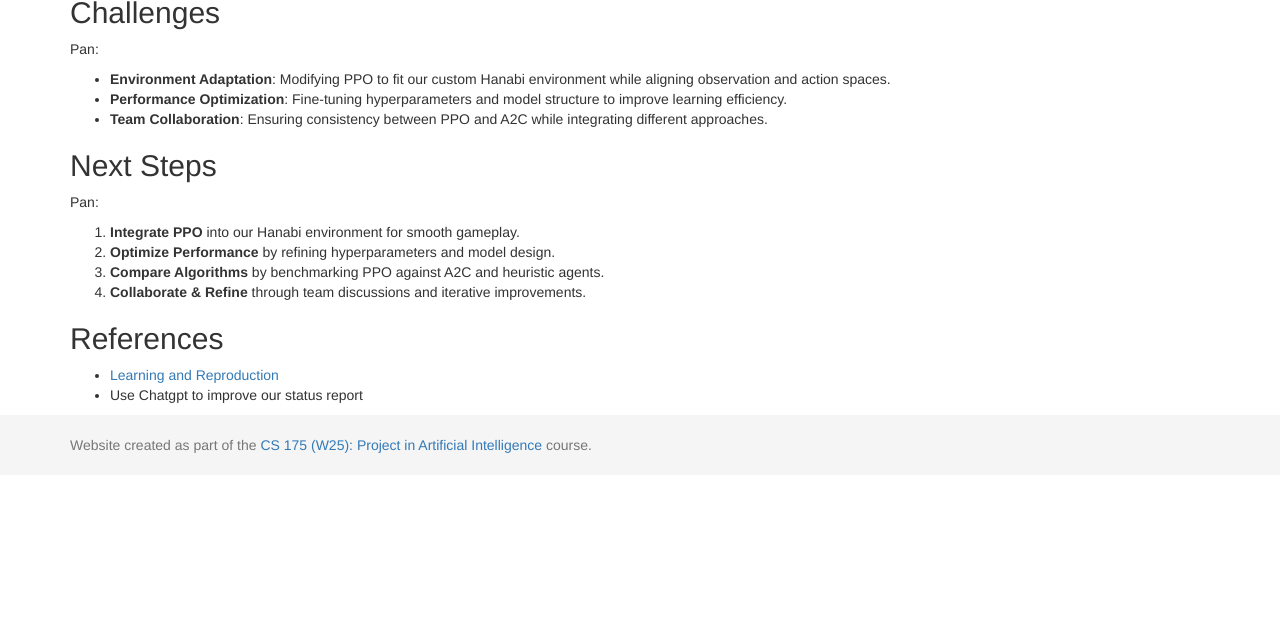
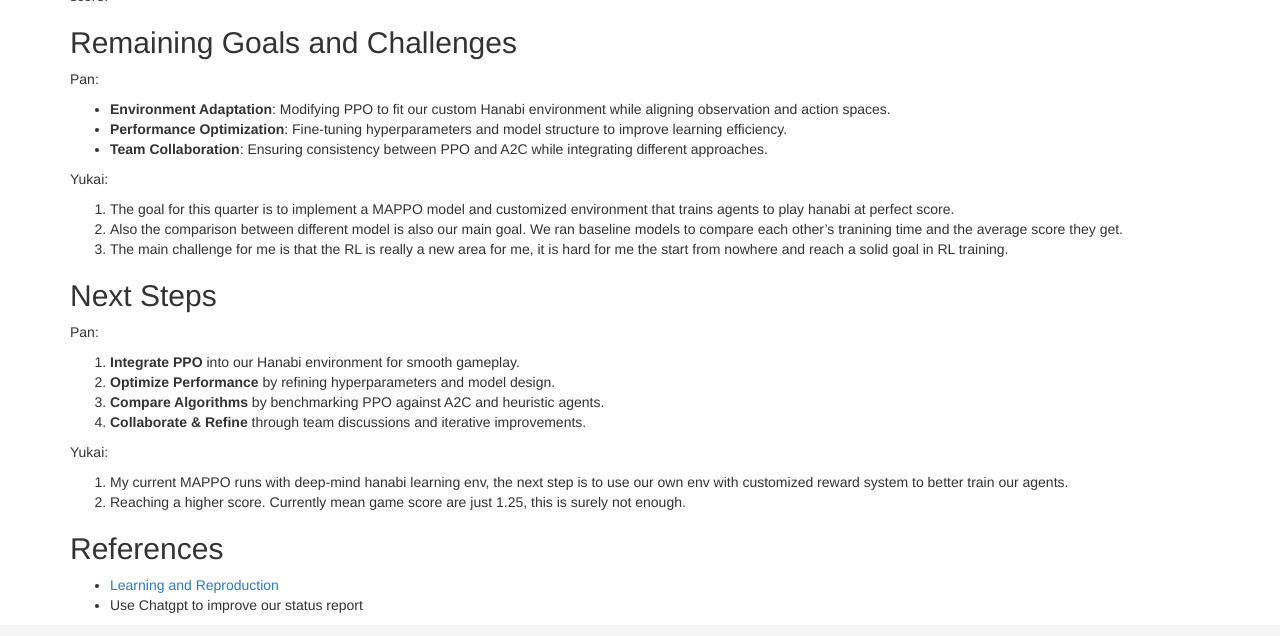
Before and after one commit to pddpdd20020105/ICS-175-fireworker, a Jekyll site: the page built from docs/status.md, in a window 1280 px wide and 900 px high, scrolled down 3361 px, cut to the strip 264-900 px from the top of the window. Built offline with Jekyll 4.4.1, drawn with Linux system fonts in a browser that asks for light colours; before the commit the page ends 4100 px from its top, so only the background shows below that; some of the changed text lies outside the part shown.

Commit message:
Update status.md

```diff
--- a/docs/status.md
+++ b/docs/status.md
@@ -60,16 +60,22 @@ Yukai:
 
 The following are the mean game score gained by every 100 episodes:
 <img width="656" alt="image" src="https://github.com/user-attachments/assets/02e422cf-6de5-4099-bd15-4e69b03014c6" />
+
 The graph shows that it is very unstable. I can predict that in a partially observable game the training will have up and down, but this is too unstable. I do think that there is problems with my hyperparameter values tunning and equation implementation. Although the training steps are very little, I still believe that this MAPPO method could do better than 1.25 game score.
 
 
 
 
-## Challenges
+## Remaining Goals and Challenges
 Pan:
 - **Environment Adaptation**: Modifying PPO to fit our custom Hanabi environment while aligning observation and action spaces.
 - **Performance Optimization**: Fine-tuning hyperparameters and model structure to improve learning efficiency.
 - **Team Collaboration**: Ensuring consistency between PPO and A2C while integrating different approaches.
+
+Yukai:
+1. The goal for this quarter is to implement a MAPPO model and customized environment that trains agents to play hanabi at perfect score.
+2. Also the comparison between different model is also our main goal. We ran baseline models to compare each other's tranining time and the average score they get.
+3. The main challenge for me is that the RL is really a new area for me, it is hard for me the start from nowhere and reach a solid goal in RL training.
 
 ## Next Steps
 Pan:
@@ -78,6 +84,10 @@ Pan:
 3. **Compare Algorithms** by benchmarking PPO against A2C and heuristic agents.
 4. **Collaborate & Refine** through team discussions and iterative improvements.
 
+Yukai:
+1. My current MAPPO runs with deep-mind hanabi learning env, the next step is to use our own env with customized reward system to better train our agents.
+2. Reaching a higher score. Currently mean game score are just 1.25, this is surely not enough.
+
 
 ## References
 - [Learning and Reproduction](https://github.com/marlbenchmark/on-policy)
```
Also changed, not shown: other parts of docs/status.md (+1 -1 lines).
